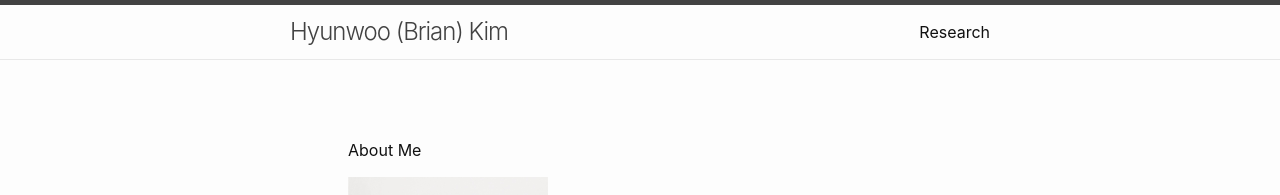
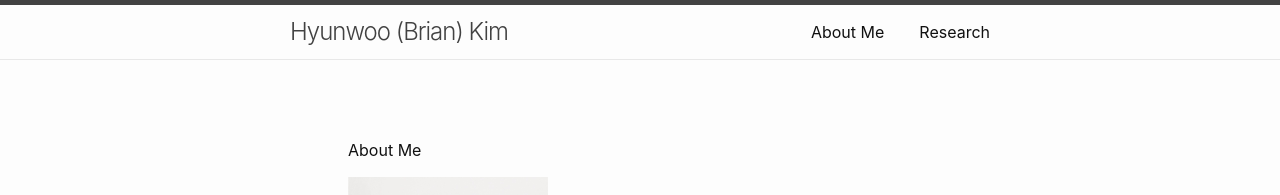
Before and after one commit to hywkim-brian/site, a Jekyll site: the page built from index.md, in a window 1280 px wide. Shown: the top 195 px of the page. Built offline with Jekyll 4.4.1, drawn with Linux system fonts in a browser that asks for light colours; nearby versions of some CDN libraries; some web fonts are replaced; library files that are not in the unit come from our copies; a style sheet for code colours, icons or effects is not loaded.

Commit message:
edit site

```diff
--- a/_includes/header.html
+++ b/_includes/header.html
@@ -16,7 +16,7 @@
 
       <div class="trigger" style="display: flex; gap: 15px;">
         <!-- Dynamic Section Links -->
-        <a class="page-link" href="#{{ site.bio.id }}">{{ section.title }}</a>
+        <a class="page-link" href="#profile">About Me</a>
         <a class="page-link" href="#research">Research</a>
       </div>
     </nav>
```
